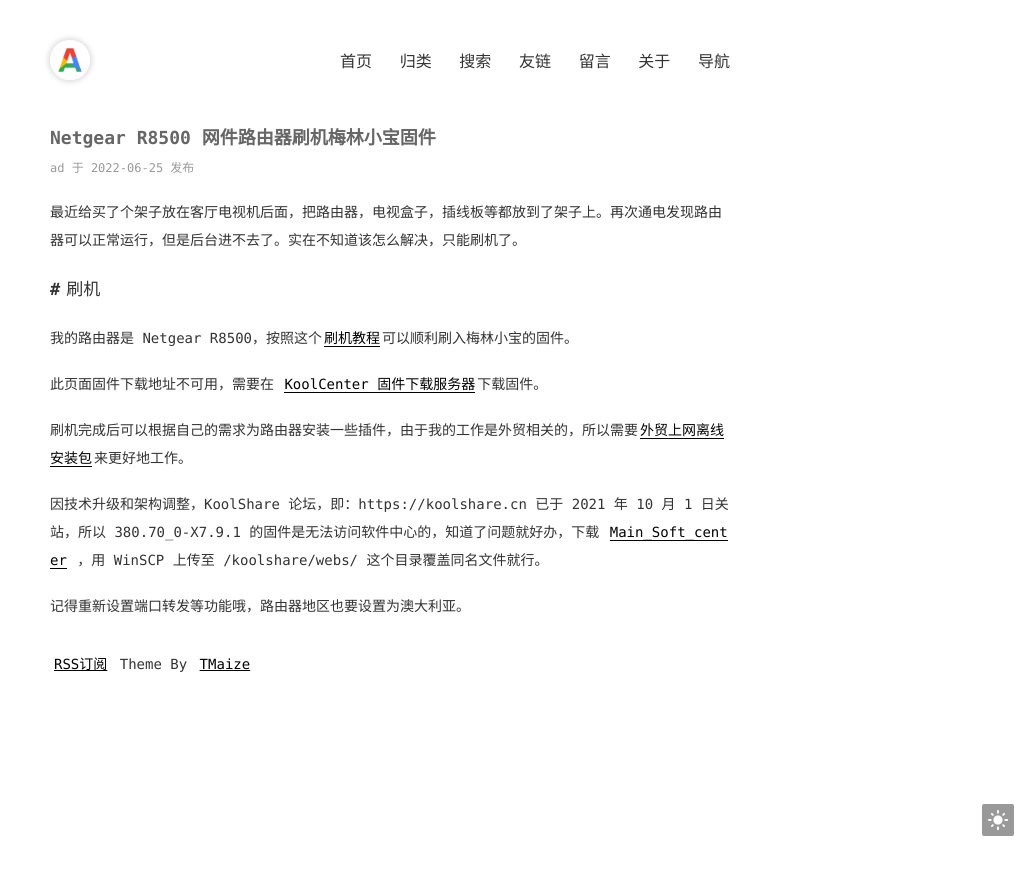
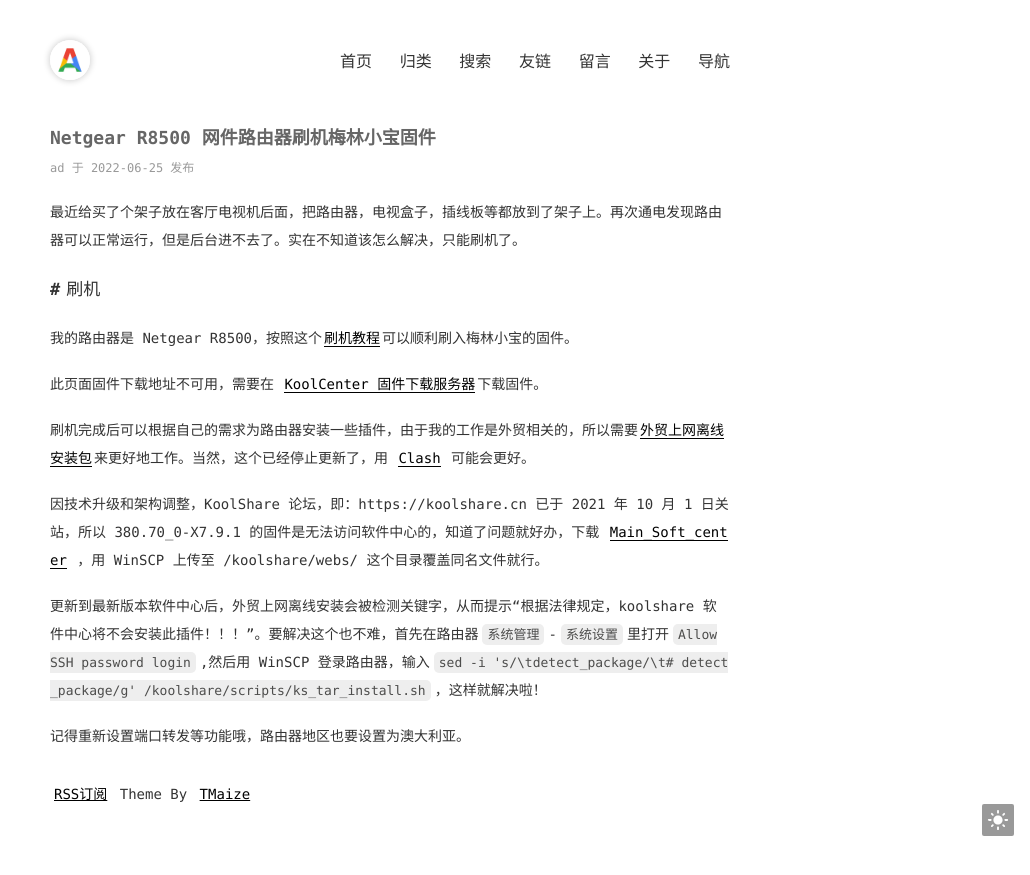
Before and after one commit to admans/admans.github.io, a Jekyll site: the page built from _posts/2022-06-25-Netgear-R8500-网件路由器刷机梅林小宝固件.md, in a window 1280 px wide. Shown: the top 875 px of the page, without its empty margins (250-1280 px from the left). Built offline with Jekyll 4.4.1, drawn with Linux system fonts in a browser that asks for light colours.

Commit message:
Update 2022-06-25-Netgear-R8500-网件路由器刷机梅林小宝固件.md
新增Clash和解决检测关键字的方法

```diff
--- a/_posts/2022-06-25-Netgear-R8500-网件路由器刷机梅林小宝固件.md
+++ b/_posts/2022-06-25-Netgear-R8500-网件路由器刷机梅林小宝固件.md
@@ -12,8 +12,10 @@ categories: [路由器]
 
 此页面固件下载地址不可用，需要在 [KoolCenter 固件下载服务器](https://fw.koolcenter.com/KoolCenter_Merlin_Legacy_380/Netgear/R8500/X7.9.1/)下载固件。
 
-刷机完成后可以根据自己的需求为路由器安装一些插件，由于我的工作是外贸相关的，所以需要[外贸上网离线安装包](https://github.com/hq450/fancyss_history_package/blob/master/legacy/fancyss_arm380/shadowsocks_4.2.2.tar.gz)来更好地工作。
+刷机完成后可以根据自己的需求为路由器安装一些插件，由于我的工作是外贸相关的，所以需要[外贸上网离线安装包](https://github.com/hq450/fancyss_history_package/blob/master/legacy/fancyss_arm380/shadowsocks_4.2.2.tar.gz)来更好地工作。当然，这个已经停止更新了，用 [Clash](https://t.me/meilinchajian) 可能会更好。
 
 因技术升级和架构调整，KoolShare 论坛，即：https://koolshare.cn 已于 2021 年 10 月 1 日关站，所以 380.70_0-X7.9.1 的固件是无法访问软件中心的，知道了问题就好办，下载 [Main_Soft_center](https://github.com/admans/admans.github.io/blob/main/file/Main_Soft_center.asp) ，用 WinSCP 上传至 /koolshare/webs/ 这个目录覆盖同名文件就行。
 
+更新到最新版本软件中心后，外贸上网离线安装会被检测关键字，从而提示“根据法律规定，koolshare 软件中心将不会安装此插件！！！”。要解决这个也不难，首先在路由器`系统管理`-`系统设置`里打开`Allow SSH password login`,然后用 WinSCP 登录路由器，输入`sed -i 's/\tdetect_package/\t# detect_package/g' /koolshare/scripts/ks_tar_install.sh`，这样就解决啦！
+
 记得重新设置端口转发等功能哦，路由器地区也要设置为澳大利亚。
```
